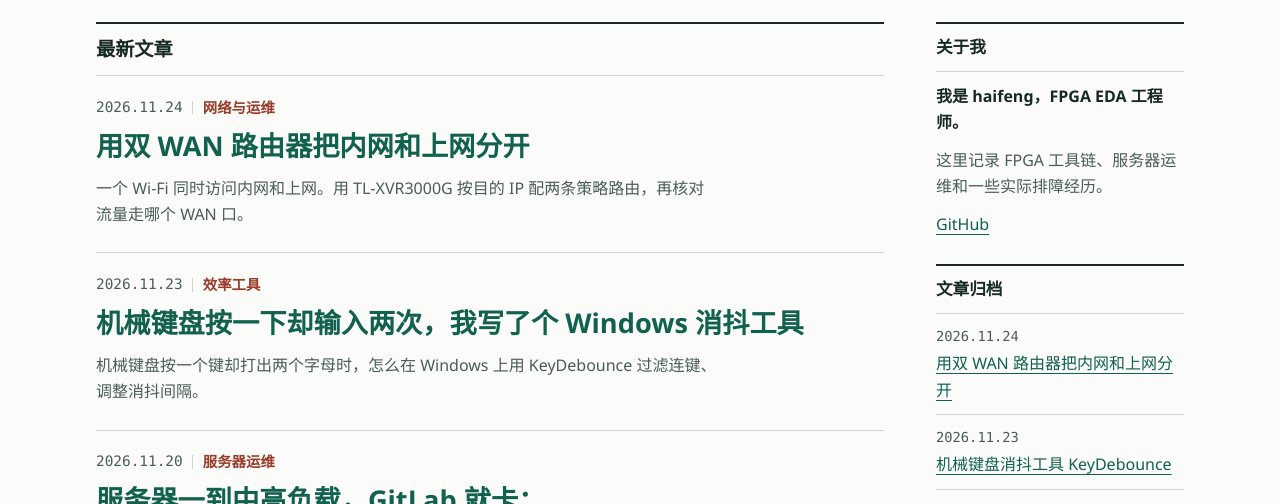
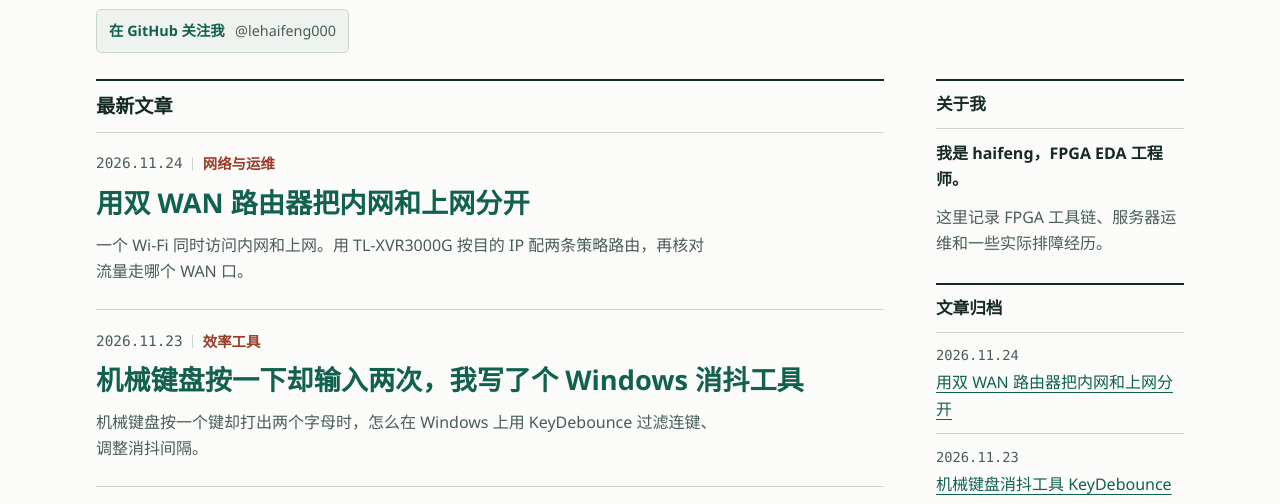
Before and after one commit to lehaifeng000/lehaifeng000.github.io, a plain HTML site: page docs/index.html in a window 1280 px wide. Shown: the part 170-674 px from the top of the page. Drawn offline with Linux system fonts and the light colour scheme; no server answers.

Commit message:
Make the GitHub profile easy to find on the blog homepage

```diff
--- a/docs/assets/blog.css
+++ b/docs/assets/blog.css
@@ -35,6 +35,24 @@ img { max-width: 100%; display: block; }
 .home { min-height: calc(100svh - 11.3rem); }
 .masthead { padding-block: 2.7rem 1.45rem; }
 .masthead h1 { font-size: 2.7rem; line-height: 1.25; }
+.github-profile {
+  display: inline-flex;
+  flex-wrap: wrap;
+  align-items: center;
+  gap: .1rem .65rem;
+  min-height: 2.75rem;
+  max-width: 100%;
+  margin-top: .8rem;
+  padding: .35rem .75rem;
+  border: 1px solid var(--line);
+  border-radius: 5px;
+  background: var(--surface);
+  font-size: .9rem;
+  font-weight: 650;
+  text-decoration: none;
+}
+.github-profile:hover { border-color: var(--link); }
+.github-handle { color: var(--muted); font-weight: 400; }
 .blog-grid { display: grid; align-items: start; grid-template-columns: minmax(0, 1fr) minmax(0, 15.5rem); gap: 3.25rem; padding-top: .15rem; }
 .section-heading { padding-block: .58rem .65rem; border-top: 2px solid var(--ink); border-bottom: 1px solid var(--line); font-size: 1.2rem; }
 .blog-sidebar { display: grid; gap: 1.65rem; }
--- a/docs/index.html
+++ b/docs/index.html
@@ -38,6 +38,9 @@
   <main class="wrap home" id="main">
     <section class="masthead" aria-labelledby="site-title">
       <h1 id="site-title">haifeng 的技术博客</h1>
+      <a class="github-profile" href="https://github.com/lehaifeng000">
+        <span>在 GitHub 关注我</span><span class="github-handle">@lehaifeng000</span>
+      </a>
       <p class="view-count site-views" data-view-page="home" hidden>主页访问量 <span data-view-total></span></p>
       <div class="home-replies" data-reply-inbox hidden>
         <span class="comment-status" data-inbox-guest></span>
@@ -168,7 +171,6 @@
           <h2 class="section-heading" id="about-title">关于我</h2>
           <p class="bio">我是 haifeng，FPGA EDA 工程师。</p>
           <p class="topics">这里记录 FPGA 工具链、服务器运维和一些实际排障经历。</p>
-          <p><a href="https://github.com/lehaifeng000">GitHub</a></p>
         </section>
         <section aria-labelledby="archive-title">
           <h2 class="section-heading" id="archive-title">文章归档</h2>
```
